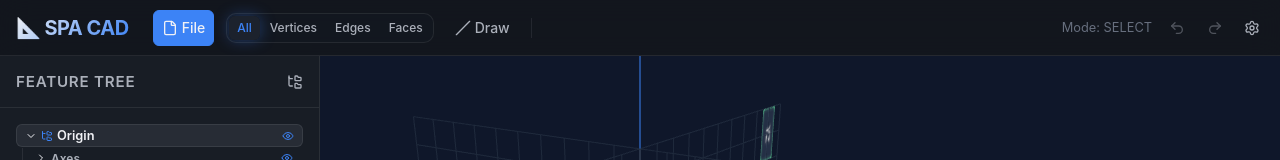
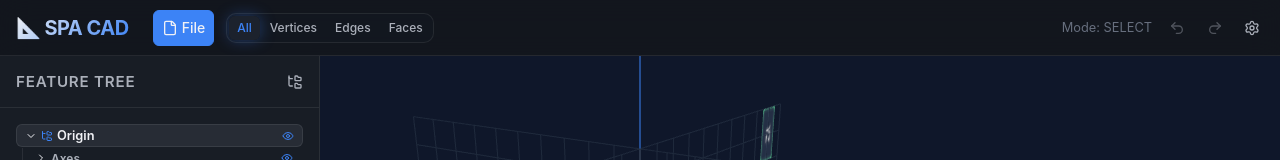
Before and after one commit to cristhian-godoy/gambs, a React (Vite) app: page / in a window 1280 px wide. Shown: the top 160 px of the page. Built offline with nearby package versions, Linux system fonts and the light colour scheme.

Commit message:
Milestone 2: Wrap Draw Menu in activeSketchId condition to restrict sketch tools to sketch mode

```diff
--- a/src/components/Toolbar.tsx
+++ b/src/components/Toolbar.tsx
@@ -499,6 +499,8 @@ export default function Toolbar({ onOpenSettings }: ToolbarProps): ReactNode {
           </button>
         </div>
 
+        {activeSketchId && (
+          <>
             <div className="draw-menu-container" style={{ position: 'relative' }}>
               <button
                 className={`toolbar-btn ${isDrawActive ? 'active' : ''}`}
@@ -592,6 +594,8 @@ export default function Toolbar({ onOpenSettings }: ToolbarProps): ReactNode {
             </div>
 
             <div className="toolbar-divider" />
+          </>
+        )}
 
         {/* Constraints Actions Group */}
         {activeSketchId && (
```
Lines whose indentation alone changed are shown as unchanged.
